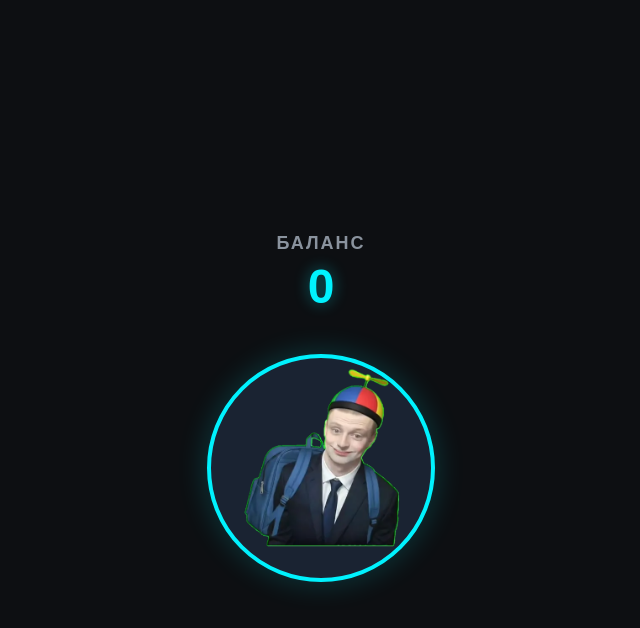
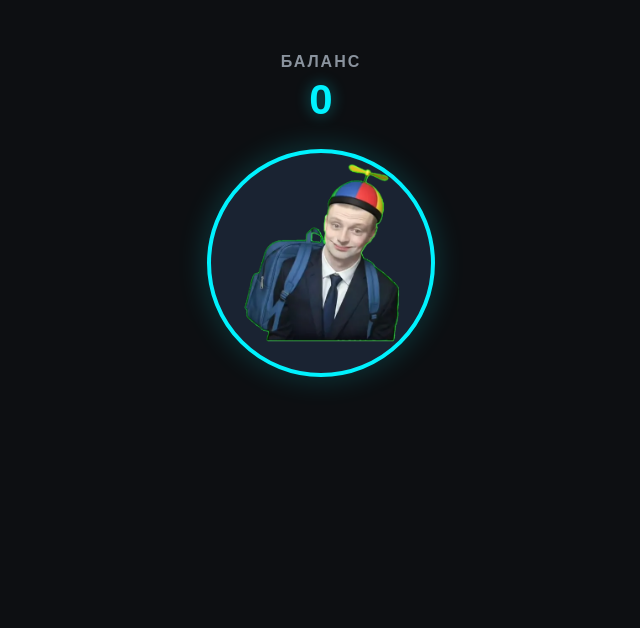
Before and after one commit to egorgoodboy7-bot/mellstroy-coin, a plain HTML site: page index.html in a window 1280 px wide. Shown: the whole page, without its empty margins (319-959 px from the left). Drawn offline with Linux system fonts and the light colour scheme.

Commit message:
Add files via upload

```diff
--- a/index.html
+++ b/index.html
@@ -4,7 +4,7 @@
     <meta charset="UTF-8">
     <meta name="viewport" content="width=device-width, initial-scale=1.0, maximum-scale=1.0, user-scalable=no">
     <title>MellTap</title>
-    <script src="https://telegram.org/js/telegram-web-app.js?v=6"></script>
+    <script src="https://telegram.org/js/telegram-web-app.js?v=7"></script>
     <style>
         body {
             background-color: #0d0f12;
@@ -13,26 +13,29 @@
             display: flex;
             flex-direction: column;
             align-items: center;
-            justify-content: center;
+            /* Поднимаем элементы к верху с небольшим отступом */
+            justify-content: flex-start;
+            padding-top: 40px;
             height: 100vh;
             margin: 0;
             user-select: none;
             -webkit-user-select: none;
             overflow: hidden;
+            box-sizing: border-box;
         }
 
         h2 {
-            font-size: 18px;
+            font-size: 16px;
             letter-spacing: 2px;
             color: #8a939e;
             margin-bottom: 5px;
         }
 
         .score {
-            font-size: 48px;
+            font-size: 42px;
             font-weight: bold;
             color: #00f2fe;
-            margin-bottom: 40px;
+            margin-bottom: 25px;
             text-shadow: 0 0 15px rgba(0, 242, 254, 0.4);
         }
 
@@ -97,7 +100,6 @@
             try { tg.expand(); } catch (e) {}
         }
 
-        // Безопасное считывание баланса из localStorage
         let count = 0;
         try {
             const saved = localStorage.getItem('mell_score');
@@ -111,19 +113,16 @@
         const scoreElement = document.getElementById('score');
         const clickArea = document.getElementById('clickArea');
 
-        // Выводим начальный баланс
         scoreElement.innerText = count;
 
         function handleTap(event) {
             count++;
             scoreElement.innerText = count;
 
-            // Сохранение баланса
             try {
                 localStorage.setItem('mell_score', count.toString());
             } catch (e) {}
 
-            // Вибрация
             try {
                 if (tg && tg.HapticFeedback) {
                     tg.HapticFeedback.impactOccurred('light');
@@ -132,7 +131,6 @@
                 }
             } catch (e) {}
 
-            // Координаты клика/тапа для "+1"
             const rect = clickArea.getBoundingClientRect();
             let clientX = event.clientX;
             let clientY = event.clientY;
@@ -148,7 +146,6 @@
             const x = clientX - rect.left;
             const y = clientY - rect.top;
 
-            // Вылетающая цифра "+1"
             const plusOne = document.createElement('div');
             plusOne.classList.add('plus-one');
             plusOne.innerText = '+1';
@@ -162,7 +159,6 @@
             }, 800);
         }
 
-        // Поддержка кликов и тапов
         clickArea.addEventListener('pointerdown', (e) => {
             e.preventDefault();
             handleTap(e);
```
